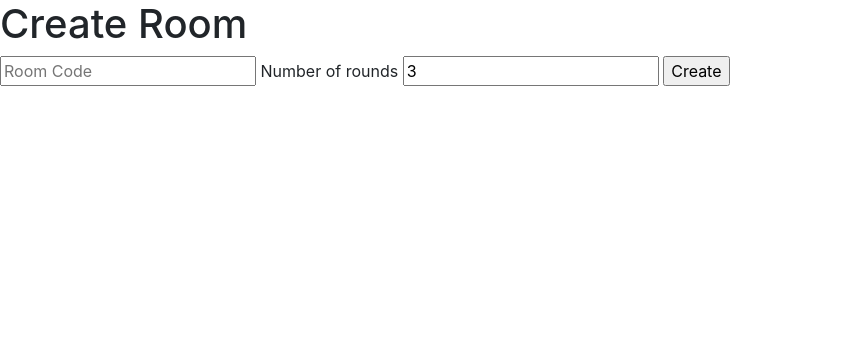
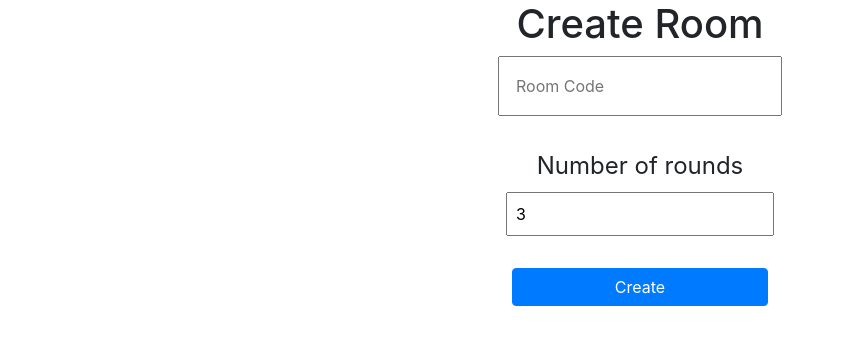
Before and after one commit to Juggler95/Imposter, a Django app: page /create_room in a window 1280 px wide. Shown: the part 56-401 px from the top of the page, without its empty margins (0-845 px from the left). Run offline with Django 5.2, Linux system fonts and the light colour scheme; the visitor is signed in with stand-in values (Sample User, id 1); some libraries are stand-ins or nearby versions.

Commit message:
styled more pages with css

```diff
--- a/game/static/game/css/styles.css
+++ b/game/static/game/css/styles.css
@@ -43,6 +43,39 @@
   max-width: 15rem;
   padding: 2rem;
   border-radius: 2rem;
+}
+
+/* Create room view */
+#create-room-container{
+  display: flex;
+  flex-direction: column;
+  justify-content: center;
+  align-items: center;
+}
+
+#create-room-form{
+  display: flex;
+  flex-direction: column;
+  justify-content: center;
+  align-items: center;
+}
+
+#create-room-form>input[name=create_code]{
+  margin-bottom: 2rem;
+  padding: 1rem;
+}
+
+#create-room-form>label[for=rounds]{
+  font-size: 1.5rem;
+}
+
+#create-room-form>input[name=rounds]{
+  padding: 0.5rem;
+  margin-bottom: 2rem;
+}
+
+#create-room-form>input[type=submit]{
+  width: 90%;
 }
 
 /* room view */
--- a/game/templates/game/create_room.html
+++ b/game/templates/game/create_room.html
@@ -3,9 +3,9 @@
   {% if message %}
     <p>{{message}}</p>
   {% endif %}
-  <div>
+  <div id="create-room-container">
     <h1>Create Room</h1>
-    <form action="{% url 'create_room' %}" method="post">
+    <form action="{% url 'create_room' %}" method="post" id="create-room-form">
       {% csrf_token %}
       <input type="text" name="create_code" placeholder="Room Code" maxlength="10" minlength="4" required>
       <label for="rounds">Number of rounds</label>
@@ -14,7 +14,7 @@
       <!-- <label for="imposter_count">Number of imposters</label> -->
       <!-- <input type="number" name="imposter_count" value="1" min='1'> -->
 
-      <input type="submit" name="submit" value="Create">
+      <input type="submit" name="submit" value="Create" class="btn btn-primary">
     </form>
   </div>
 {% endblock %}
```
Also changed, not shown: other parts of game/static/game/css/styles.css (+51 -0 lines), game/templates/game/game.html (+12 -1 lines), game/templates/game/room.html (+13 -4 lines).
